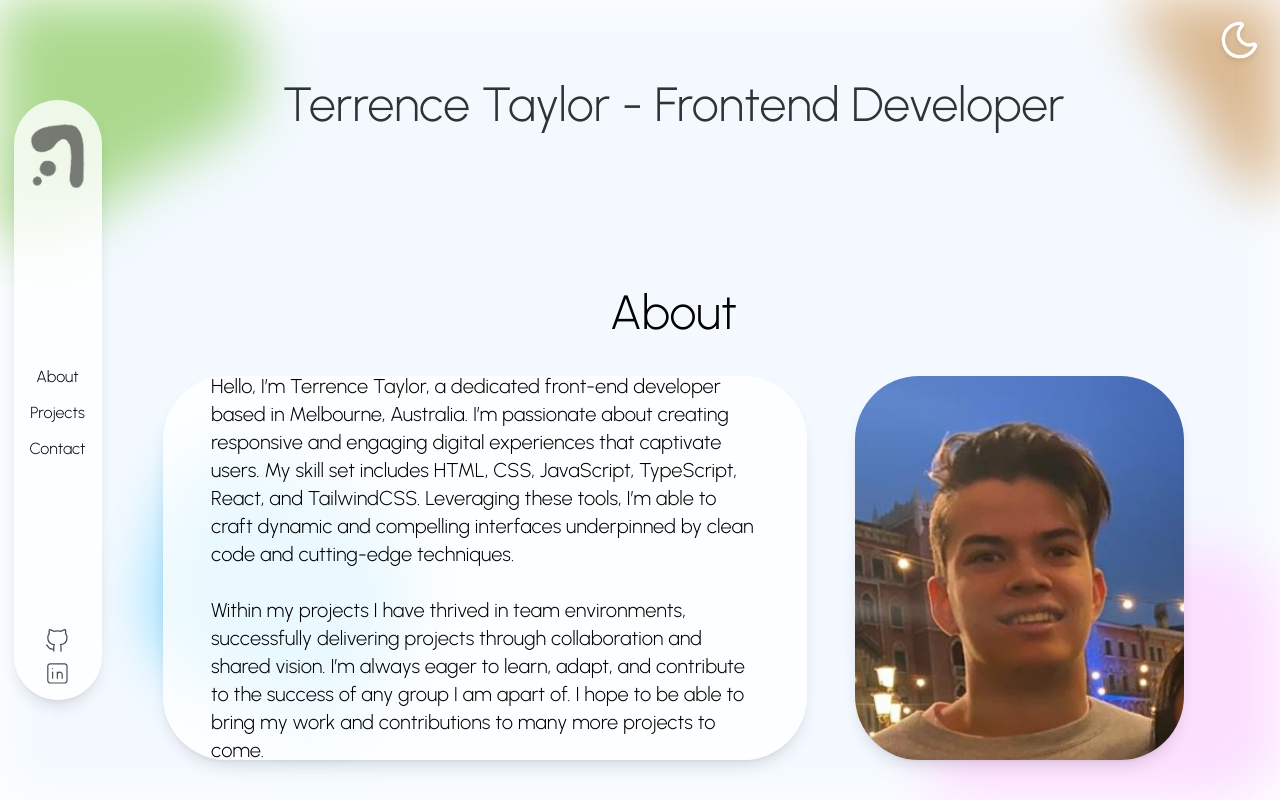
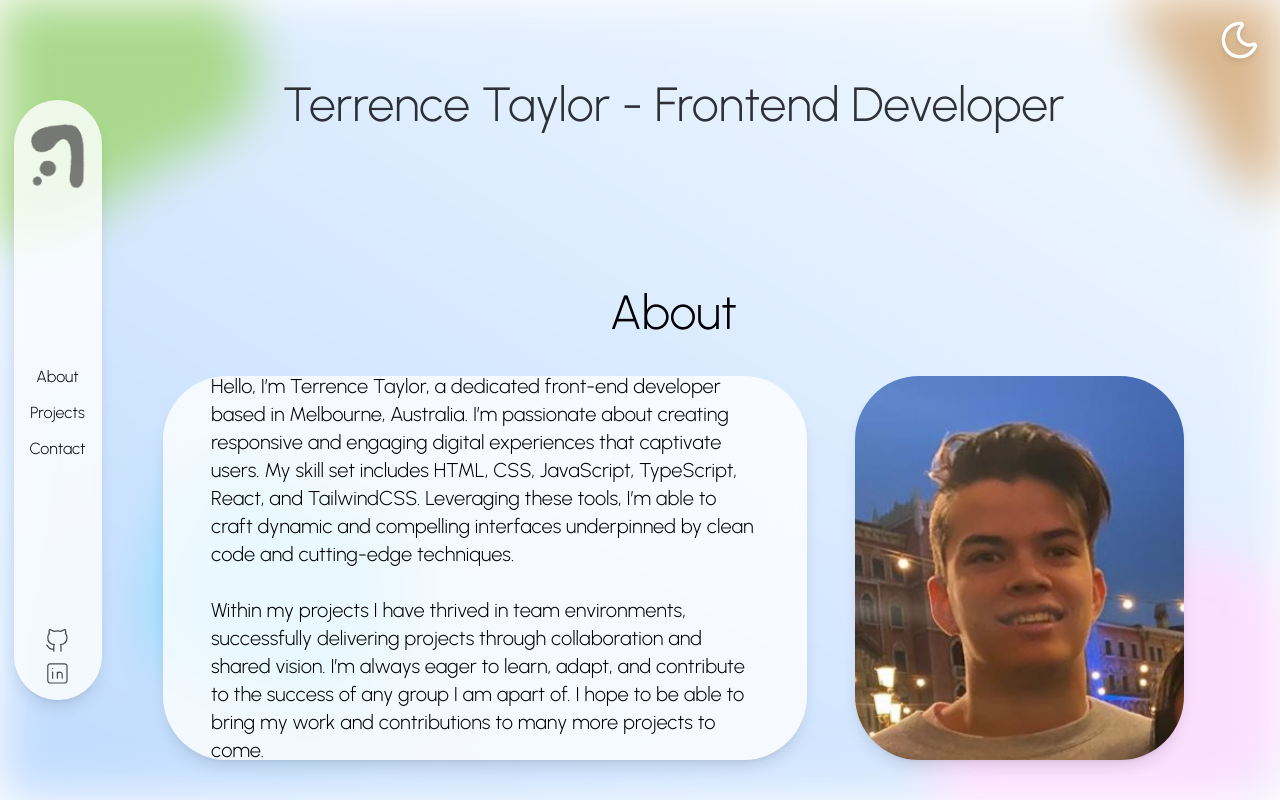
Before and after one commit to terrytaylor01/portfolio-terrencetaylor-v1, a React (Vite) app: page / in a window 1280 px wide. Built offline with nearby package versions, Linux system fonts and the light colour scheme; the HTML template or start-up script is replaced by a standard one.

Commit message:
Color changes to background - gradient

```diff
--- a/src/components/BlurredBackground.jsx
+++ b/src/components/BlurredBackground.jsx
@@ -2,7 +2,7 @@ import React from "react";
 
 export default function BlurredBackground() {
   return (
-    <div className=" fixed z-0 h-screen w-screen bg-[#F3F9FF] blur-[2.25vw] dark:bg-[#20202b]   ">
+    <div className=" fixed z-0 h-screen w-screen bg-[#F3F9FF] bg-gradient-to-bl from-[#F3F9FF] to-blue-200 blur-[2vw] dark:from-[#20202b] dark:to-[#282833] dark:bg-[#20202b]   ">
       <div className="absolute left-0 top-0 w-[20vw]  animate-breathe delay-1000">
         <svg
           width="100%"
```
